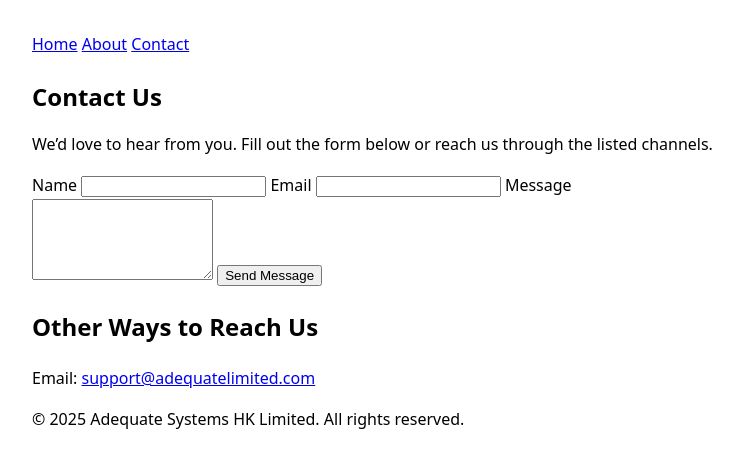
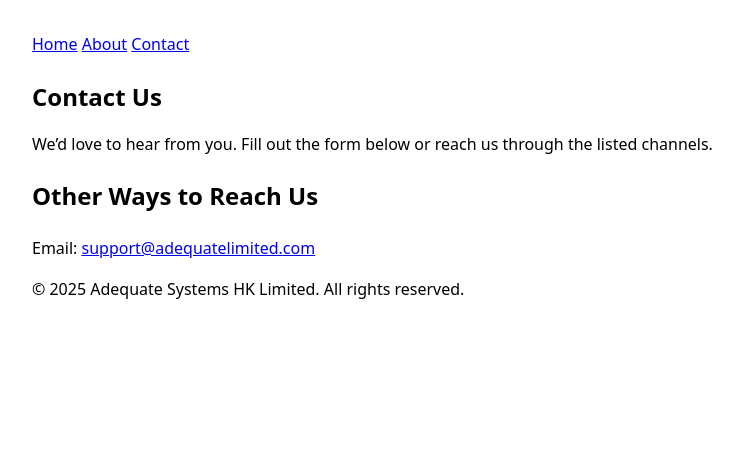
Before and after one commit to adequatelimited/cloudflare-website, a plain HTML site: page contact.html in a window 1280 px wide. Shown: the whole page, without its empty margins (248-990 px from the left). Drawn offline with Linux system fonts and the light colour scheme; files that its build step writes are made by us from their sources.

Commit message:
Add consistent navigation bar to all pages and remove backend contact form for Cloudflare Pages compatibility

```diff
--- a/contact.html
+++ b/contact.html
@@ -11,8 +11,8 @@
   <header>
     <nav>
       <a href="/">Home</a>
-      <a href="/about">About</a>
-      <a href="/contact">Contact</a>
+      <a href="/about.html">About</a>
+      <a href="/contact.html">Contact</a>
     </nav>
   </header>
 
@@ -22,20 +22,7 @@
       <p>We’d love to hear from you. Fill out the form below or reach us through the listed channels.</p>
     </section>
 
-    <section>
-      <form action="https://adequatelimited.com/form-handler" method="post">
-        <label for="name">Name</label>
-        <input type="text" id="name" name="name" required />
-
-        <label for="email">Email</label>
-        <input type="email" id="email" name="email" required />
-
-        <label for="message">Message</label>
-        <textarea id="message" name="message" rows="5" required></textarea>
-
-        <button type="submit">Send Message</button>
-      </form>
-    </section>
+  <!-- Contact form removed for Cloudflare Pages compatibility -->
 
     <section>
       <h2>Other Ways to Reach Us</h2>
```
Also changed, not shown: about.html (+2 -2 lines), index.html (+5 -0 lines).
